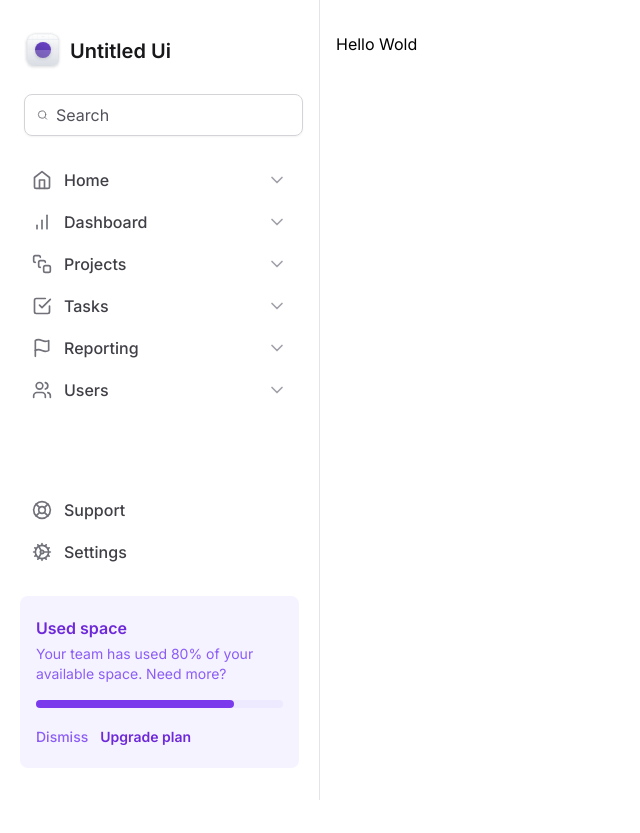
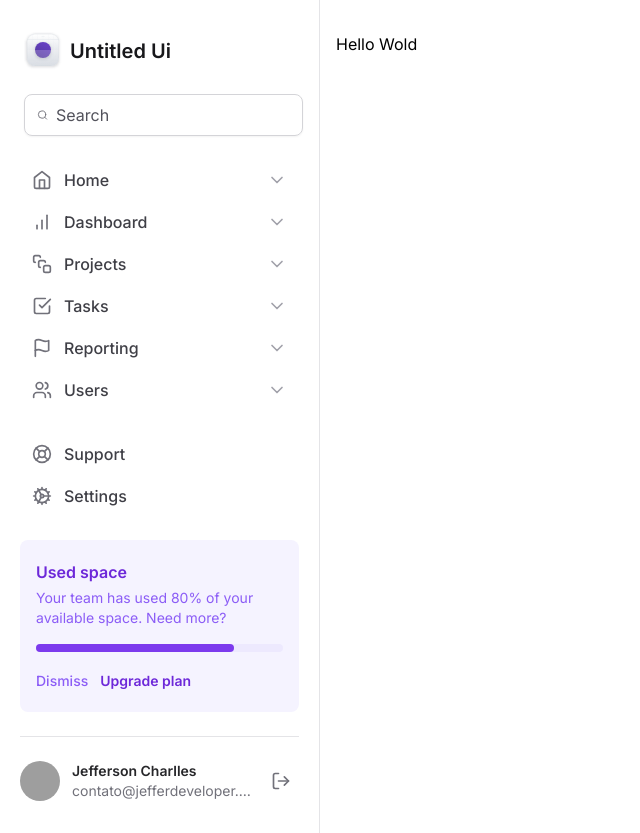
Before and after one commit to Jeffersoncharlles/taillwindcss, a Next.js app: page / in a window 1280 px wide. Shown: the whole page, without its empty margins (0-640 px from the left). Before the commit the page ends 800 px from the top, so only its background shows below. Built offline with nearby package versions, Linux system fonts and the light colour scheme; grey boxes are pictures that could not be loaded.

Commit message:
chore:profile sidebar start componet input

```diff
--- /dev/null
+++ b/src/components/Input/index.tsx
@@ -0,0 +1,15 @@
+import { Search } from 'lucide-react'
+
+interface InputProps {}
+
+export function Input({}: InputProps) {
+  return (
+    <div className="mx-1 flex w-full items-center gap-2 rounded-lg border border-zinc-300 px-3 py-2 shadow-sm dark:border-zinc-700">
+      <Search className="h-5 w-5 text-zinc-500 " />
+      <input
+        className="flex-1 border-0 bg-transparent p-0 text-zinc-900 placeholder-zinc-600 dark:text-zinc-100 "
+        placeholder="Search"
+      />
+    </div>
+  )
+}
--- a/src/components/Sidebar/NavItem.tsx
+++ b/src/components/Sidebar/NavItem.tsx
@@ -14,7 +14,7 @@
       className="group flex items-center gap-3 rounded px-3 py-2 transition-colors hover:bg-violet-50 dark:hover:bg-violet-300/10"
     >
       <Icon className="h-5 w-5 text-zinc-500" />
-      <span className="font-medium text-zinc-700 group-hover:text-violet-500 dark:text-zinc-300 dark:group-hover:text-violet-300">
+      <span className="font-medium text-zinc-700 group-hover:text-violet-500 dark:text-zinc-300 dark:group-hover:text-violet-300 ">
         {title}
       </span>
       {expansive && (
--- /dev/null
+++ b/src/components/Sidebar/Profile.tsx
@@ -0,0 +1,27 @@
+import { LogOut } from 'lucide-react'
+
+export function Profile() {
+  return (
+    <div className="grid grid-cols-profile items-center gap-3">
+      <img
+        src="https://github.com/jeffersoncharlles.png"
+        alt="jefferson"
+        className="h-10 w-10 rounded-full"
+      />
+      <div className="flex flex-col truncate">
+        <span className="text-sm font-semibold text-zinc-800 dark:text-zinc-300">
+          Jefferson Charlles
+        </span>
+        <span className="truncate text-sm text-zinc-500">
+          contato@jefferdeveloper.com
+        </span>
+      </div>
+      <button
+        type="button"
+        className="ml-auto rounded-md p-2 transition-colors hover:bg-zinc-50 dark:hover:bg-zinc-800"
+      >
+        <LogOut className="h-5 w-5 text-zinc-500" />
+      </button>
+    </div>
+  )
+}
--- a/src/components/Sidebar/UserSpaceWidget.tsx
+++ b/src/components/Sidebar/UserSpaceWidget.tsx
@@ -11,7 +11,7 @@
       </div>
 
       <div className="h-2 rounded-full bg-violet-100">
-        <div className="h-2 w-4/5 rounded-full bg-violet-600" />
+        <div className="h-2 w-4/5 rounded-full bg-violet-600 dark:shadow-lg dark:shadow-violet-600/50" />
       </div>
 
       <div className="space-x-3">
@@ -23,7 +23,7 @@
         </button>
         <button
           type="button"
-          className="text-sm font-semibold text-violet-700 hover:text-violet-950 dark:text-violet-200 dark:hover:text-violet-100"
+          className="text-sm font-semibold text-violet-700 hover:text-violet-950 dark:text-violet-200   dark:hover:text-violet-100"
         >
           Upgrade plan
         </button>
--- a/src/components/Sidebar/index.tsx
+++ b/src/components/Sidebar/index.tsx
@@ -12,18 +12,14 @@
 import { Logo } from './Logo'
 import { NavItem } from './NavItem'
 import { UserSpaceWidget } from './UserSpaceWidget'
+import { Profile } from './Profile'
+import { Input } from '../Input'
 
 export function SideBar() {
   return (
     <aside className="flex flex-col gap-6 border-r border-zinc-200 px-5 py-8  dark:border-zinc-700">
       <Logo />
-      <div className="mx-1 flex w-full items-center gap-2 rounded-lg border border-zinc-300 px-3 py-2 shadow-sm dark:border-zinc-700">
-        <Search className="h-5 w-5 text-zinc-500 " />
-        <input
-          className="flex-1 border-0 bg-transparent p-0 text-zinc-900 placeholder-zinc-600 dark:text-zinc-100 "
-          placeholder="Search"
-        />
-      </div>
+      <Input />
       <nav className="space-y-0.5">
         <NavItem title="Home" icon={Home} />
         <NavItem title="Dashboard" icon={BarChart} />
@@ -39,6 +35,9 @@
         </nav>
 
         <UserSpaceWidget />
+
+        <div className="h-px bg-zinc-200 dark:bg-zinc-200/30" />
+        <Profile />
       </div>
     </aside>
   )
--- a/tailwind.config.js
+++ b/tailwind.config.js
@@ -5,6 +5,7 @@
     extend: {
       gridTemplateColumns: {
         app: 'minmax(18rem,20rem) 1fr',
+        profile: 'max-content 1fr min-content',
       },
     },
   },
```
